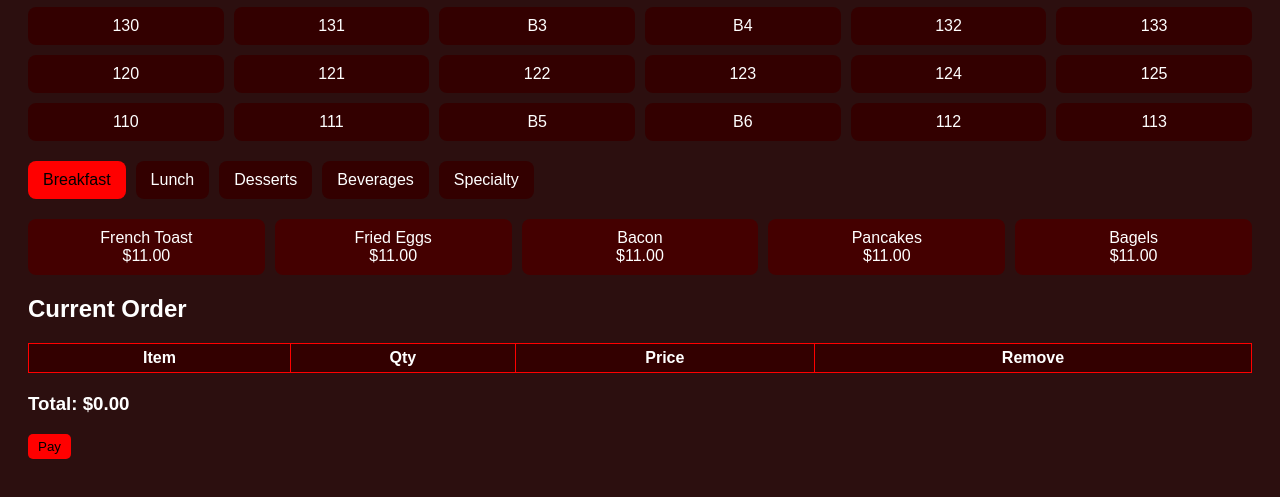
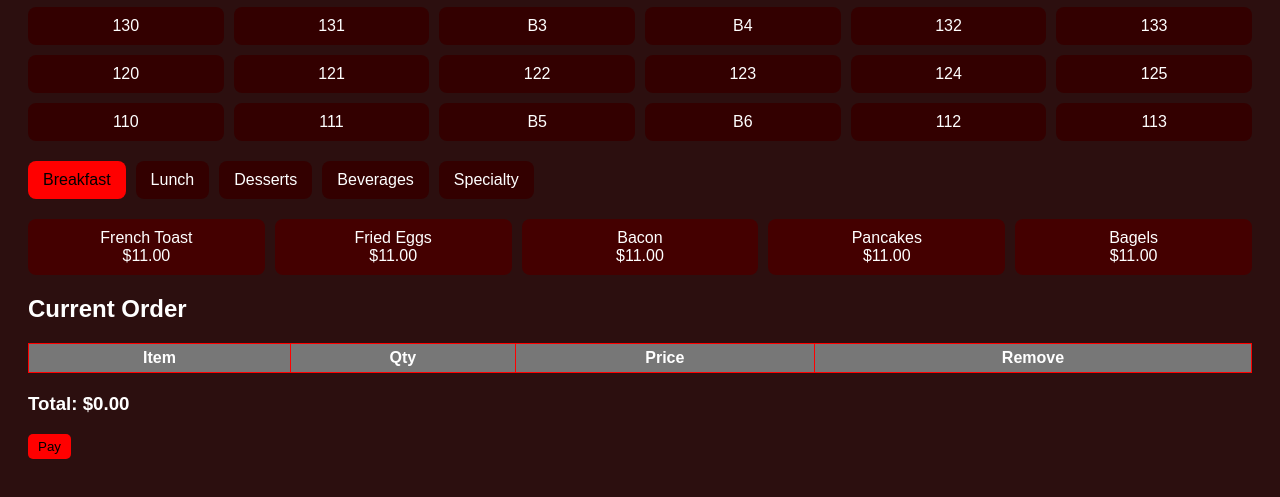
Before and after one commit to 894derekbqrs/rofipos, a plain HTML site: page index.html in a window 1280 px wide. Shown: the part 149-646 px from the top of the page. Drawn offline with Linux system fonts and the light colour scheme.

Commit message:
index.html

```diff
--- a/index.html
+++ b/index.html
@@ -17,7 +17,7 @@ h1 { text-align:center; color:#ff0000; }
 .item { padding:10px; background-color:#440000; border-radius:8px; text-align:center; cursor:pointer; }
 table { width:100%; border-collapse:collapse; margin-bottom:20px; }
 th,td { border:1px solid #ff0000; padding:5px; text-align:center; }
-th { background-color:#330000; }
+th { background-color:#777777; }
 button.pay { padding:5px 10px; background-color:#ff0000; border:none; border-radius:5px; color:#000; cursor:pointer; }
 </style>
 </head>
```
